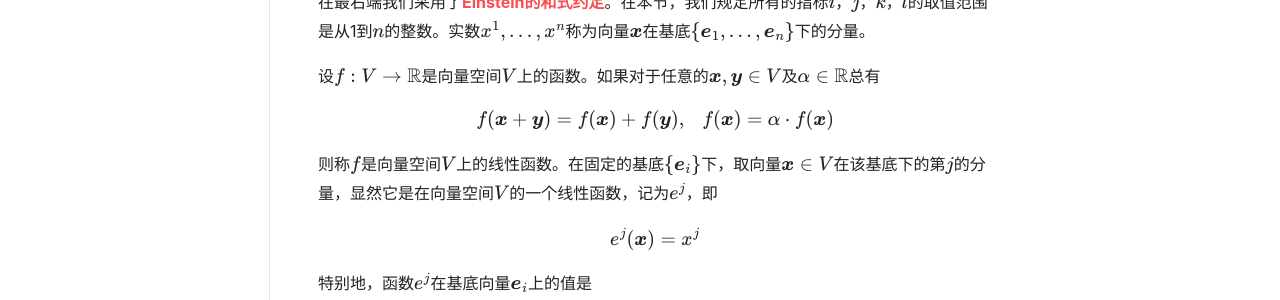
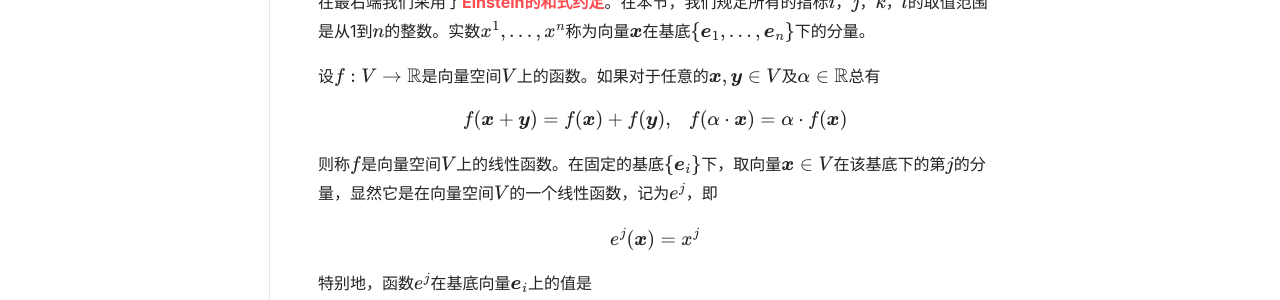
Before and after one commit to peng00bo00/peng00bo00_previous_blog, a Jekyll site: the page built from _posts/2024-06-08-DifferentialGeometry-NOTES-07.md, in a window 1280 px wide. Shown: the part 700-1000 px from the top of the page. Built offline with Jekyll 4.4.1, drawn with Linux system fonts in a browser that asks for light colours; nearby versions of some CDN libraries; some of the changed lines change nothing that is shown.

Commit message:
Update 2024-06-08-DifferentialGeometry-NOTES-07.md

```diff
--- a/_posts/2024-06-08-DifferentialGeometry-NOTES-07.md
+++ b/_posts/2024-06-08-DifferentialGeometry-NOTES-07.md
@@ -29,7 +29,7 @@
 设$$f: V \rightarrow \mathbb{R}$$是向量空间$$V$$上的函数。如果对于任意的$$\boldsymbol{x}, \boldsymbol{y} \in V$$及$$\alpha \in \mathbb{R}$$总有
 
 $$
-f(\boldsymbol{x} + \boldsymbol{y}) = f(\boldsymbol{x}) + f(\boldsymbol{y}), \ \ \ f(\boldsymbol{x}) = \alpha \cdot f(\boldsymbol{x})
+f(\boldsymbol{x} + \boldsymbol{y}) = f(\boldsymbol{x}) + f(\boldsymbol{y}), \ \ \ f(\alpha \cdot \boldsymbol{x}) = \alpha \cdot f(\boldsymbol{x})
 $$
 
 则称$$f$$是向量空间$$V$$上的线性函数。在固定的基底$$\{ \boldsymbol{e}_i \}$$下，取向量$$\boldsymbol{x}\in V$$在该基底下的第$$j$$的分量，显然它是在向量空间$$V$$的一个线性函数，记为$$e^j$$，即
@@ -365,3 +365,52 @@
 $$
 
 ### 外代数
+
+**定理7.2** 设$$\{ e^1, ..., e^n \}$$是对偶向量空间$$V^*$$的一个基底，则$$\{ e^{j_1} \wedge \cdots \wedge e^{j_r} \}$$是$$r$$次外形式空间$$\bigwedge^r V^*$$的基底。特别是，空间$$\bigwedge^r V^*$$的维数是$$\dim $$\bigwedge^r V^* = C_n^r$$。当$$r \gt n$$时，$$\bigwedge^r V^* = \{ 0 \}$$。
+{:.info}
+
+**证明** 设$$f \in \bigwedge^r V^*$$，则$$f$$作为[$$r$$重线性函数](/2024/06/08/DifferentialGeometry-NOTES-07.html#多重线性函数)可以表示为
+
+$$
+f = f_{j_1 \cdots j_r} e^{j_1} \otimes \cdots \otimes e^{j_r}
+$$
+
+其中
+
+$$
+f_{j_1 \cdots j_r} = f(\boldsymbol{e}_{j_1}, ..., \boldsymbol{e}_{j_r})
+$$
+
+这里$$\{ \boldsymbol{e}_i \}$$是向量空间$$V$$中对偶的基底。因为$$f$$的反对称性，所以系数$$f_{j_1 \cdots j_r}$$关于下指标是反对称的，即
+
+$$
+f_{j_{\sigma(1)} \cdots j_{\sigma(r)}} = \text{sign} (\sigma) f_{j_1 \cdots j_r}, \ \ \ \forall \sigma \in \mathfrak{G}_r
+$$
+
+因此
+
+$$
+\begin{aligned}
+f &= [f] = f_{j_1 \cdots j_r} [e^{j_1} \otimes \cdots \otimes e^{j_r}] = \frac{1}{r!} f_{j_1 \cdots j_r} e^{j_1} \wedge \cdots \wedge e^{j_r} \\
+&= \sum_{1 \leq j_1 \lt \cdots \lt j_r \leq n} f_{j_1 \cdots j_r} e^{j_1} \wedge \cdots \wedge e^{j_r}
+\end{aligned}
+$$
+
+这说明任意一个$$r$$次外形式$$f$$都能够表示成$$e^{j_1} \wedge \cdots \wedge e^{j_r}$$，$$1 \leq j_1 \lt \cdots \lt j_r \leq n$$的线性组合。
+
+为了证明这$$C_n^r$$个$$r$$次形式$$e^{j_1} \wedge \cdots \wedge e^{j_r}$$，$$1 \leq j_1 \lt \cdots \lt j_r \leq n$$是线性无关的，假定有一组实数$$_{j_1 \cdots j_r}$$，$$1 \leq j_1 \lt \cdots \lt j_r \leq n$$，使得线性组合
+
+$$
+\sum_{1 \leq j_1 \lt \cdots \lt j_r \leq n} f_{j_1 \cdots j_r} e^{j_1} \wedge \cdots \wedge e^{j_r} = 0
+$$
+
+将这个零函数在向量$$\boldsymbol{e}_{i_1}, ..., \boldsymbol{e}_{i_r}$$，$$1 \leq i_1 \lt \cdots \lt i_r \leq n$$上求值，得到
+
+$$
+\begin{aligned}
+0 &= \sum_{1 \leq j_1 \lt \cdots \lt j_r \leq n} f_{j_1 \cdots j_r} e^{j_1} \wedge \cdots \wedge e^{j_r} (\boldsymbol{e}_{i_1}, ..., \boldsymbol{e}_{i_r}) \\
+&= \sum_{1 \leq j_1 \lt \cdots \lt j_r \leq n} f_{j_1 \cdots j_r} \delta_{i_1 \cdots i_r}^{j_1 \cdots j_r} = f_{i_1 \cdots i_r}
+\end{aligned}
+$$
+
+由此可见，这组实数$$f_{j_1 \cdots j_r}$$，$$1 \leq j_1 \lt \cdots \lt j_r \leq n$$必须全部为零。证毕∎
```
